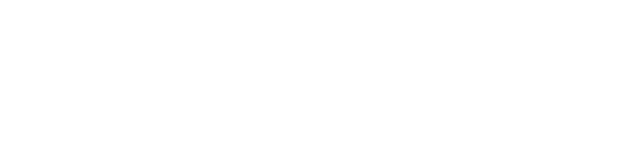
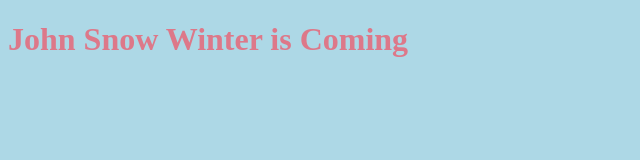
Before and after one commit to Wefoss/react_js, a plain HTML site: page index.html in a window 1280 px wide. Shown: the whole page, without its empty margins (0-640 px from the left). Drawn offline with nearby package versions, Linux system fonts and the light colour scheme.

Commit message:
pice of react

```diff
--- a/index.html
+++ b/index.html
@@ -5,9 +5,14 @@
   <meta http-equiv="X-UA-Compatible" content="IE=edge">
   <meta name="viewport" content="width=device-width, initial-scale=1.0">
   <title>Document</title>
+  <link rel="stylesheet" href="./style.css">
+  <script crossorigin src="https://unpkg.com/react@17/umd/react.development.js"></script>
+<script crossorigin src="https://unpkg.com/react-dom@17/umd/react-dom.development.js"></script>
+<script defer src="./index.js"></script>
 </head>
 <body>
 
- <div id="root"></div>
+ <div id="root">
+   </div>
 </body>
 </html>
--- a/index.js
+++ b/index.js
@@ -0,0 +1,14 @@
+class Heading extends React.Component {
+  render() {
+    const {titleForHeading, children} = this.props
+    return React.createElement(
+      "h1",
+      { title: titleForHeading, className: "heading" },
+      ...children
+    );
+  }
+}
+
+const container = document.getElementById("root");
+const reactElement = React.createElement(Heading, {titleForHeading: "title"}, 'John Snow', ' Winter is Coming');
+ReactDOM.render(reactElement, container);
--- /dev/null
+++ b/style.css
@@ -0,0 +1,8 @@
+
+:root {
+  background-color: lightblue;
+}
+
+.heading {
+  color: rgb(221, 120, 137);
+}
```
